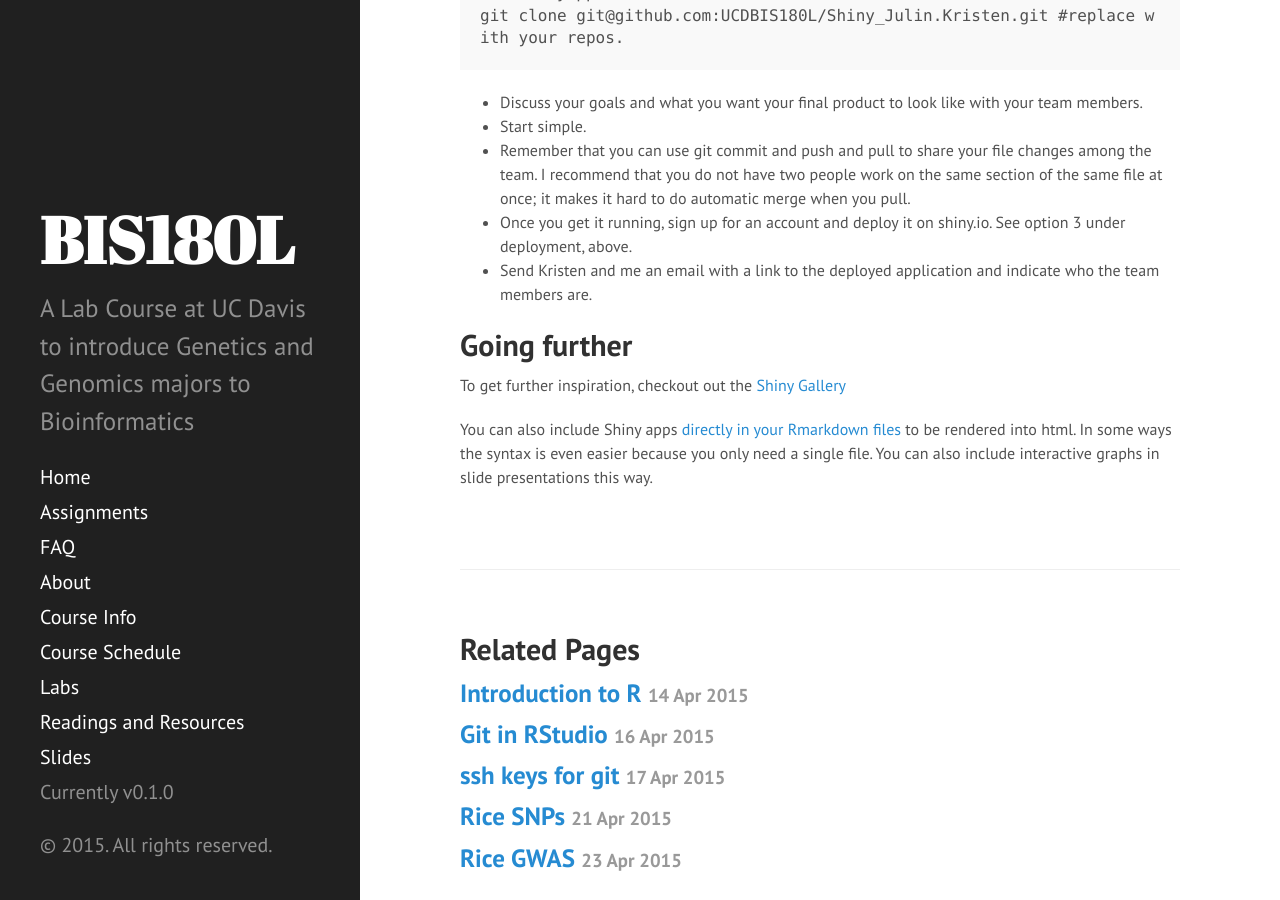
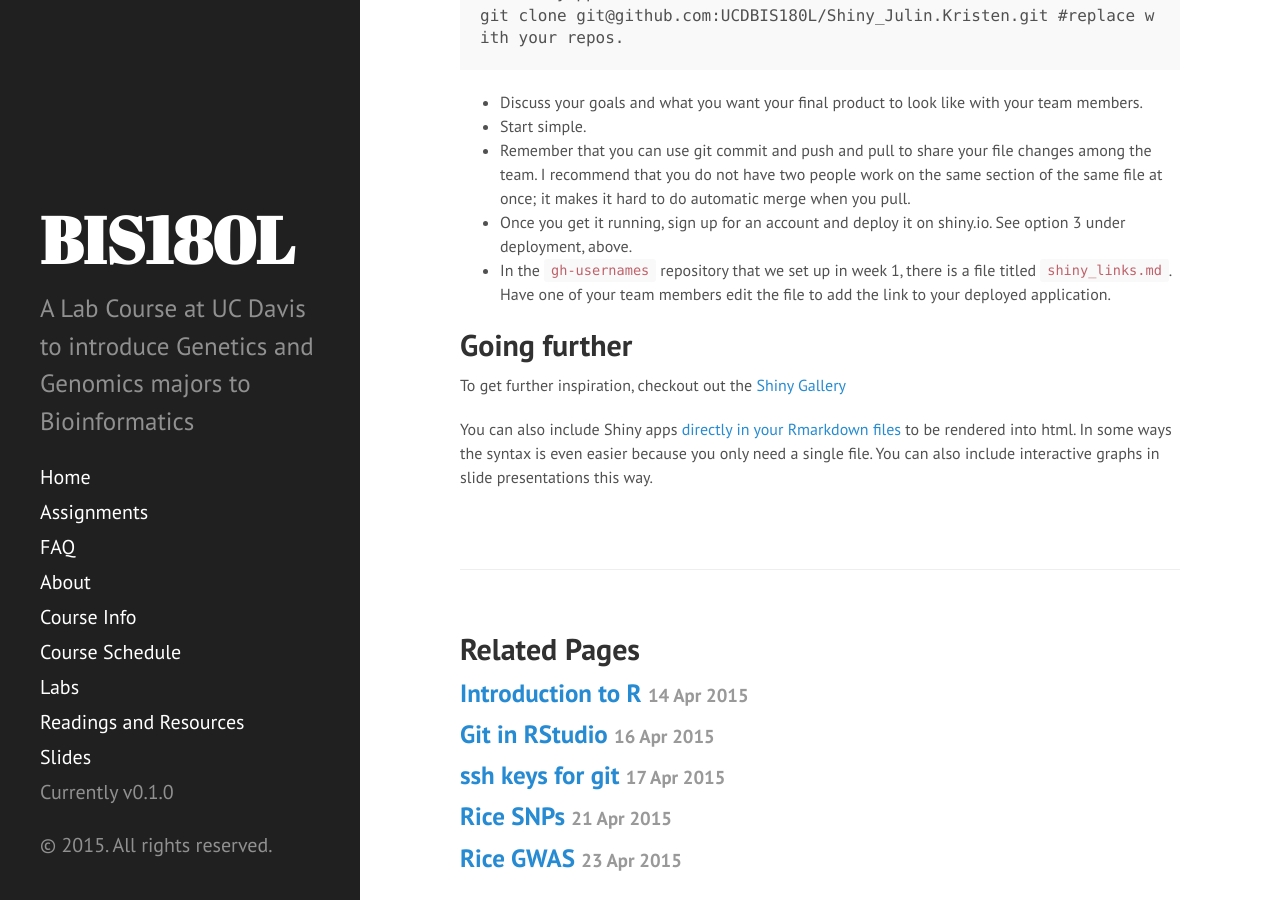
Before and after one commit to rjcmarkelz/BIS180L_web, a Jekyll site: the page built from _posts/2015-04-28-Shiny.md, in a window 1280 px wide and 900 px high, scrolled down 6215 px. Built offline with Jekyll 4.4.1, drawn with Linux system fonts in a browser that asks for light colours; Markdown is read by kramdown in place of the engine named in the settings.

Commit message:
updated the turn in procedure for the Shiny app

```diff
--- a/_posts/2015-04-28-Shiny.md
+++ b/_posts/2015-04-28-Shiny.md
@@ -242,7 +242,7 @@ git clone git@github.com:UCDBIS180L/Shiny_Julin.Kristen.git #replace with your r
 * Start simple.
 * Remember that you can use git commit and push and pull to share your file changes among the team.  I recommend that you do not have two people work on the same section of the same file at once; it makes it hard to do automatic merge when you pull.
 * Once you get it running, sign up for an account and deploy it on shiny.io.  See option 3 under deployment, above.
-* Send Kristen and me an email with a link to the deployed application and indicate who the team members are.
+* In the `gh-usernames` repository that we set up in week 1, there is a file titled `shiny_links.md`. Have one of your team members edit the file to add the link to your deployed application.
 
 ## Going further
 To get further inspiration, checkout out the [Shiny Gallery](http://shiny.rstudio.com/gallery/)
--- a/_rmd/2015-04-28-Shiny.Rmd
+++ b/_rmd/2015-04-28-Shiny.Rmd
@@ -238,7 +238,7 @@ git clone git@github.com:UCDBIS180L/Shiny_Julin.Kristen.git #replace with your r
 * Start simple.
 * Remember that you can use git commit and push and pull to share your file changes among the team.  I recommend that you do not have two people work on the same section of the same file at once; it makes it hard to do automatic merge when you pull.
 * Once you get it running, sign up for an account and deploy it on shiny.io.  See option 3 under deployment, above.
-* Send Kristen and me an email with a link to the deployed application and indicate who the team members are.
+* In the `gh-usernames` repository that we set up in week 1, there is a file titled `shiny_links.md`. Have one of your team members edit the file to add the link to your deployed application.
 
 ## Going further
 To get further inspiration, checkout out the [Shiny Gallery](http://shiny.rstudio.com/gallery/)
```
